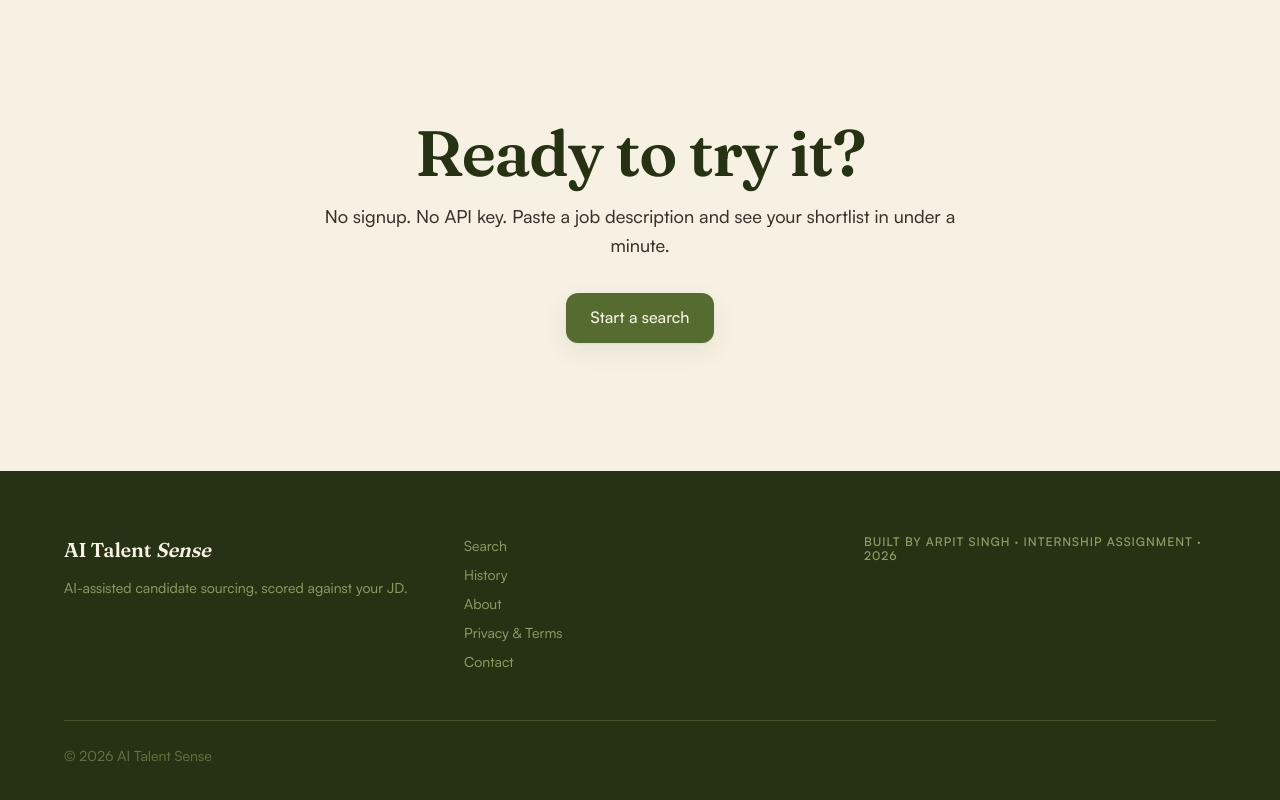
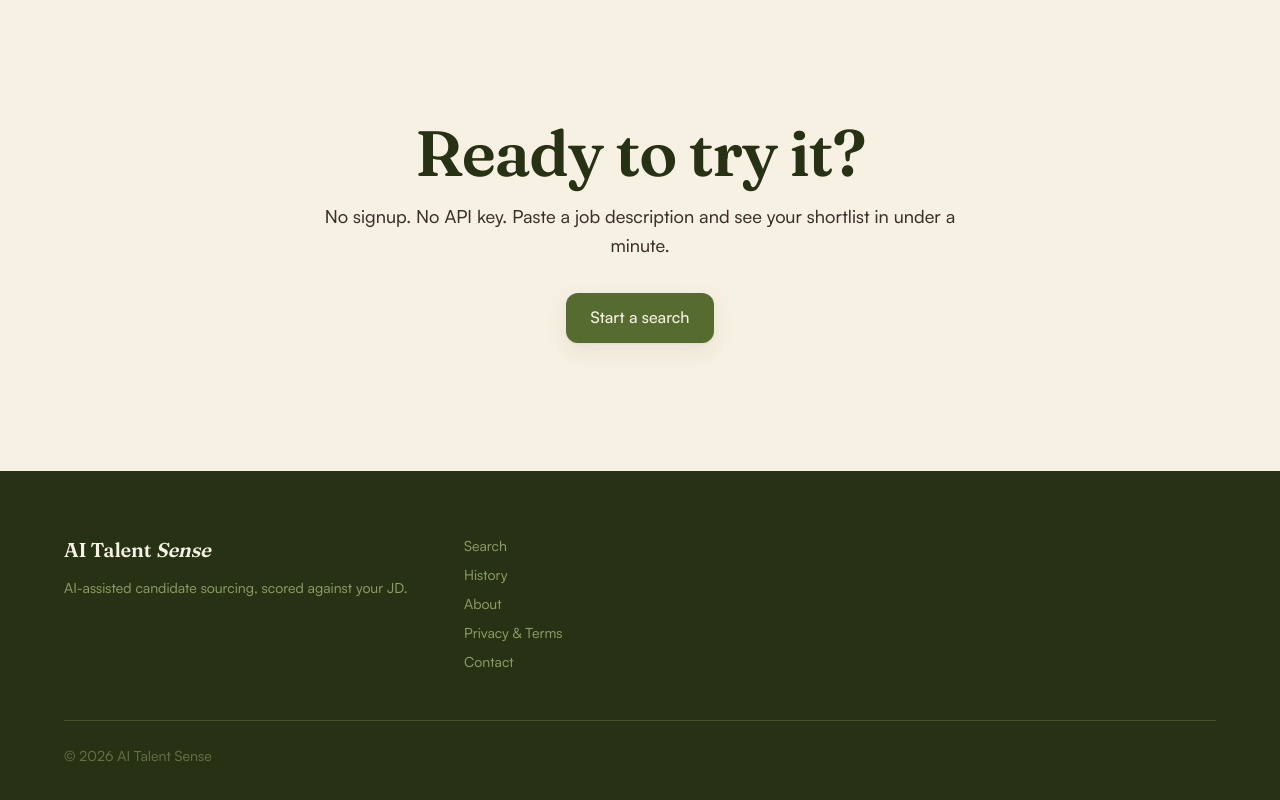
Before and after one commit to Arpit0110Proton/AITalentSense, a Next.js app in the folder apps/frontend/: page / in a window 1280 px wide. Shown: the part 2926-3726 px from the top of the page. Built offline with nearby package versions, Linux system fonts and the light colour scheme; no server answers.

Commit message:
design: remove author and assignment credits from footer

```diff
--- a/apps/frontend/src/components/shared/Footer.tsx
+++ b/apps/frontend/src/components/shared/Footer.tsx
@@ -50,11 +50,8 @@ export function Footer() {
             ))}
           </div>
 
-          {/* Column 3: Credits + mode */}
+          {/* Column 3: Mode */}
           <div className="flex flex-col gap-3">
-            <span className="text-label text-sage">
-              BUILT BY ARPIT SINGH · INTERNSHIP ASSIGNMENT · 2026
-            </span>
             {mode && (
               <span
                 className={`inline-flex w-fit items-center gap-1.5 rounded-chip px-3 py-1 text-label ${
```
